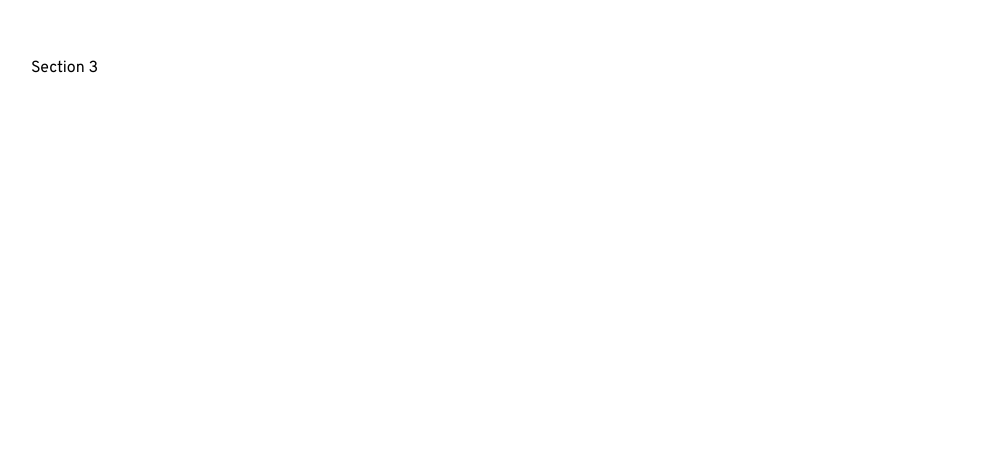
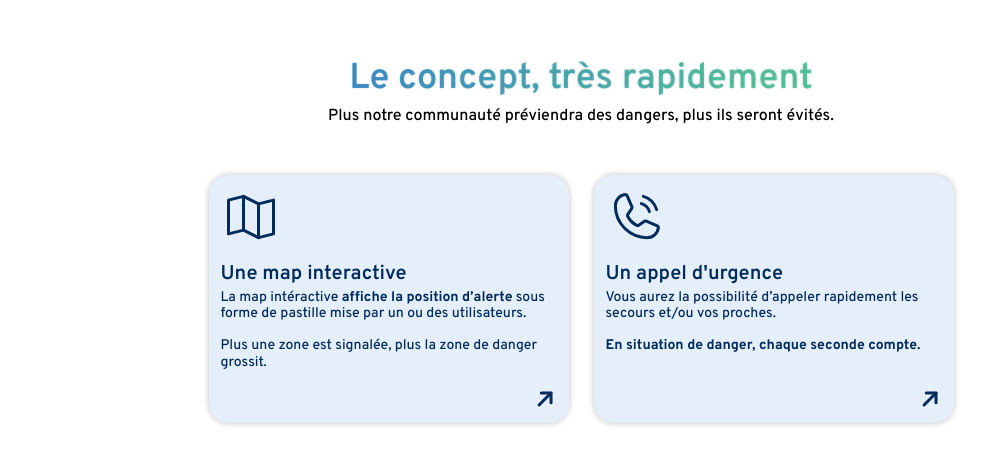
Before and after one commit to Swafe-app/landing-page-front, a React (Create React App) app: page / in a window 1280 px wide. Shown: the part 1540-2004 px from the top of the page, without its empty margins (59-1047 px from the left). Built offline with nearby package versions, Linux system fonts and the light colour scheme.

Commit message:
feat(sec3): Section 3

```diff
--- a/src/components/Section2/Section2.js
+++ b/src/components/Section2/Section2.js
@@ -35,7 +35,7 @@ const cardList = [
 function Section2() {
   return (
     <section className="sectionApp sec2">
-      <div className='sec2Title'>
+      <div className='secTitle'>
         <h3 className='headlineXLarge textGradientCyan'>Le concept, très rapidement</h3>
         <h4 className='bodyXLarge'>Plus notre communauté préviendra des dangers, plus ils seront évités.</h4>
       </div>
--- a/src/components/Section2/Section2.scss
+++ b/src/components/Section2/Section2.scss
@@ -2,17 +2,7 @@
   display: flex;
   flex-direction: column;
   align-items: center;
-  gap: 21px;
-}
-
-.sec2Title {
-  text-align: center;
-  margin-bottom: 30px;
-
-  h3 {
-    margin-bottom: 8px;
-    text-shadow: 0px 0px 2px rgba(44, 44, 44, 0.25);
-  }
+  gap: 50px;
 }
 
 .cardContainer {
--- a/src/components/Section3/Section3.js
+++ b/src/components/Section3/Section3.js
@@ -1,7 +1,58 @@
+import { ReactComponent as MapTrifold } from '../../assets/mapTrifold.svg';
+import { ReactComponent as PhoneCall } from '../../assets/phoneCall.svg';
+import { ReactComponent as ArrowUpRight } from '../../assets/arrowUpRight.svg';
+import './Section3.scss';
+
+const cardList = [
+  {
+    title: "Une map interactive",
+    desc: (
+      <span>
+        La map intéractive <span className='textBold'>affiche la position d’alerte</span> sous forme de pastille mise par un ou des utilisateurs.
+        <br />
+        <br />
+        Plus une zone est signalée, plus la zone de danger grossit.
+      </span>
+    ),
+    svg: <MapTrifold />
+  },
+  {
+    title: "Un appel d'urgence",
+    desc: (
+      <span>
+        Vous aurez la possibilité d’appeler rapidement les secours et/ou vos proches.
+        <br />
+        <br />
+        <span className='textBold'>En situation de danger, chaque seconde compte.</span>
+      </span>
+    ),
+    svg: <PhoneCall />
+  }
+]
+
 function Section3() {
   return (
-    <section className="sectionApp">
-      <h3>Section 3</h3>
+    <section className="sectionApp sec3">
+      <div className='secTitle'>
+        <h3 className='headlineXLarge textGradientCyan'>Le concept, très rapidement</h3>
+        <h4 className='bodyXLarge'>Plus notre communauté préviendra des dangers, plus ils seront évités.</h4>
+      </div>
+      <div className="cardContainer">
+        {cardList.map((card, i) => (
+          <div className="cardLink" key={i}>
+            <div className='svg'>
+              {card.svg}
+            </div>
+            <div className='text'>
+              <span className='titleXLarge'>{card.title}</span>
+              <span className='bodyLarge'>{card.desc}</span>
+            </div>
+            <div className='end'>
+              <ArrowUpRight />
+            </div>
+          </div>
+        ))}
+      </div>
     </section>
   )
 }
--- /dev/null
+++ b/src/components/Section3/Section3.scss
@@ -0,0 +1,10 @@
+.sec3 {
+  display: flex;
+  flex-direction: column;
+  align-items: center;
+  gap: 50px;
+
+  .cardLink {
+    width: 336px;
+  }
+}
--- a/src/style/global-variable.scss
+++ b/src/style/global-variable.scss
@@ -8,6 +8,15 @@ $font-text: 'Overpass';
 
 .sectionApp {
   height: 100vh;
+}
+
+.secTitle {
+  text-align: center;
+
+  h3 {
+    margin-bottom: 8px;
+    text-shadow: 0px 0px 2px rgba(44, 44, 44, 0.25);
+  }
 }
 
 .textGradientCyan {
--- a/src/style/typo.scss
+++ b/src/style/typo.scss
@@ -33,6 +33,10 @@
   line-height: 115%;
 }
 
+.textBold {
+  font-weight: 700;
+}
+
 .linkText {
   color: #3FA9F5;
 }
```
Also changed, not shown: src/assets/mapTrifold.svg (added), src/assets/phoneCall.svg (added).
